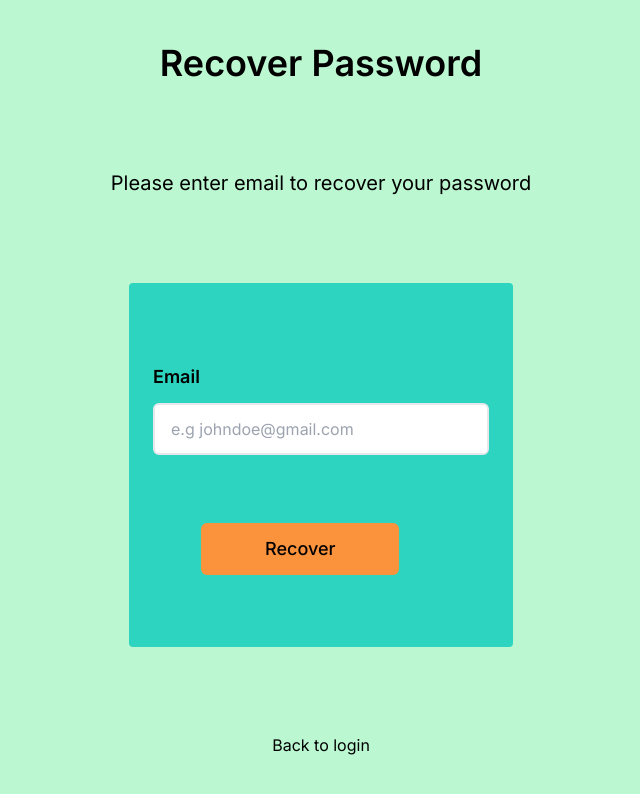
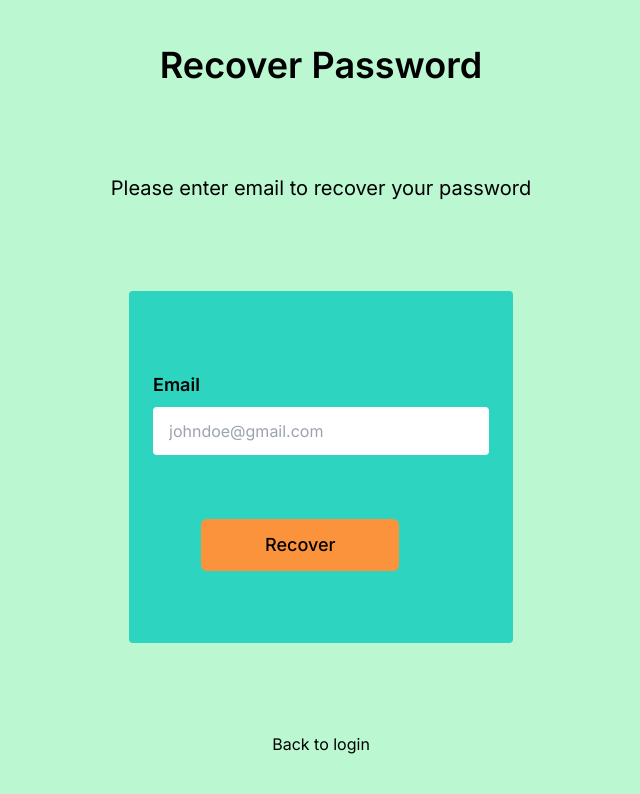
Before and after one commit to Samwelomwenga/toto-bot, a Next.js app: page /recover in a window 1280 px wide. Shown: the top 794 px of the page, without its empty margins (319-959 px from the left). Built offline with nearby package versions, Linux system fonts and the light colour scheme; what @supabase/auth-helpers-nextjs would draw is missing.

Commit message:
refactor: change input element to InputField component
Change the input element to the InputField component to make the code
more readable and maintainable

```diff
--- a/src/app/recover/page.tsx
+++ b/src/app/recover/page.tsx
@@ -3,6 +3,7 @@ import { ImSpinner9 } from "react-icons/im";
 import { ToastContainer } from "react-toastify";
 import "react-toastify/dist/ReactToastify.css";
 import useRecoverPassword from "../hooks/useRecoverPassword";
+import InputField from "@/components/InputField";
 
 export default function Recover() {
   const { register, handleSubmit, errors, isLoading, handleRecoverPassword } =
@@ -26,14 +27,7 @@ export default function Recover() {
             {" "}
             Email
           </label>
-          <input
-            {...register("email")}
-            type="email"
-            className={`block  w-full  py-3 px-4 my-3 rounded-md border-2 border-${
-              !errors.email ? "gray" : "red"
-            }-300 focus:border-none  hover:cursor-pointer`}
-            placeholder="e.g johndoe@gmail.com"
-          />
+         <InputField register={register} type="email" name="email" placeholder="johndoe@gmail.com"/>
           {errors.email && (
             <p className="text-red-500 text-sm">{errors.email.message}</p>
           )}
```
